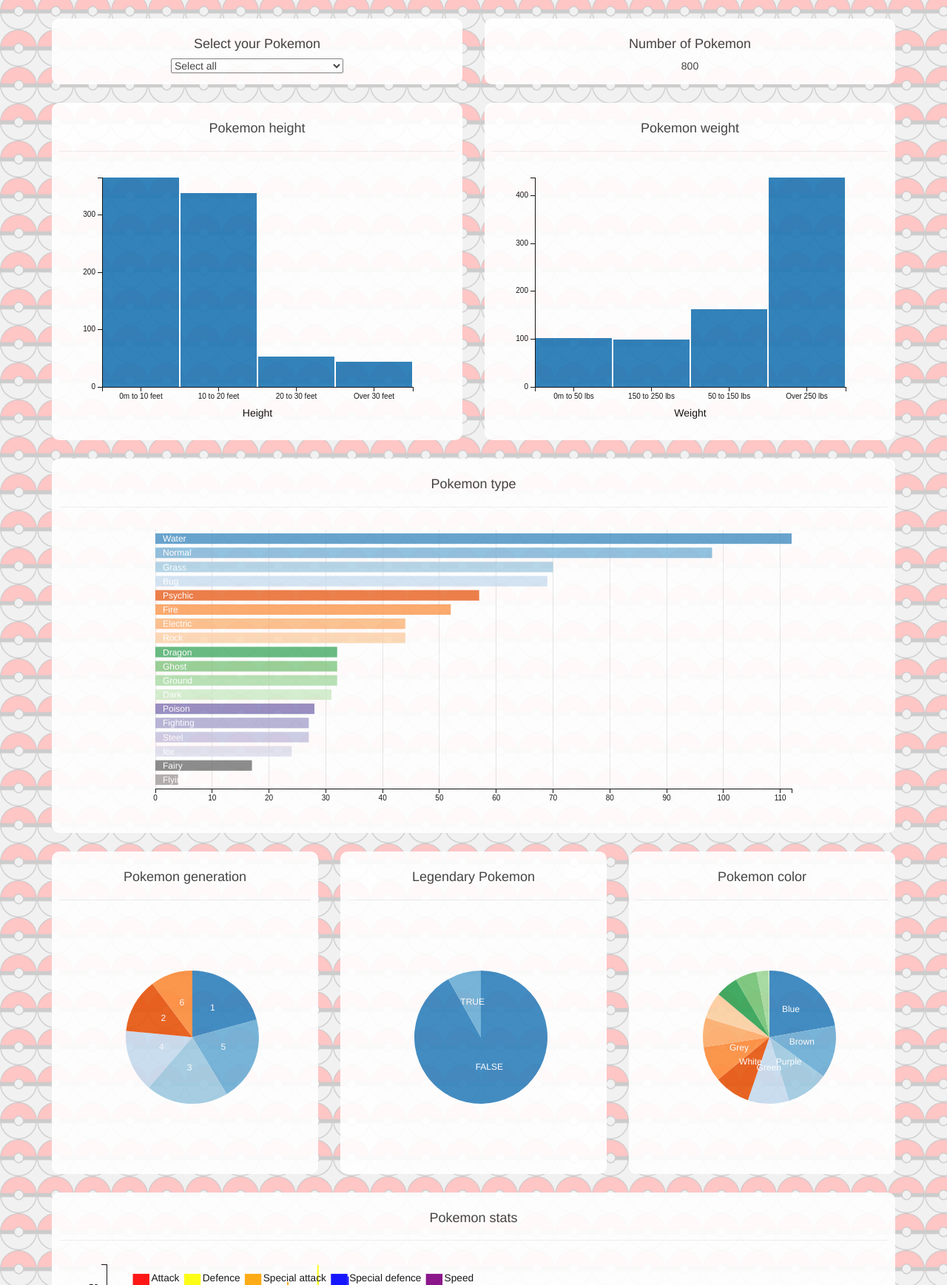
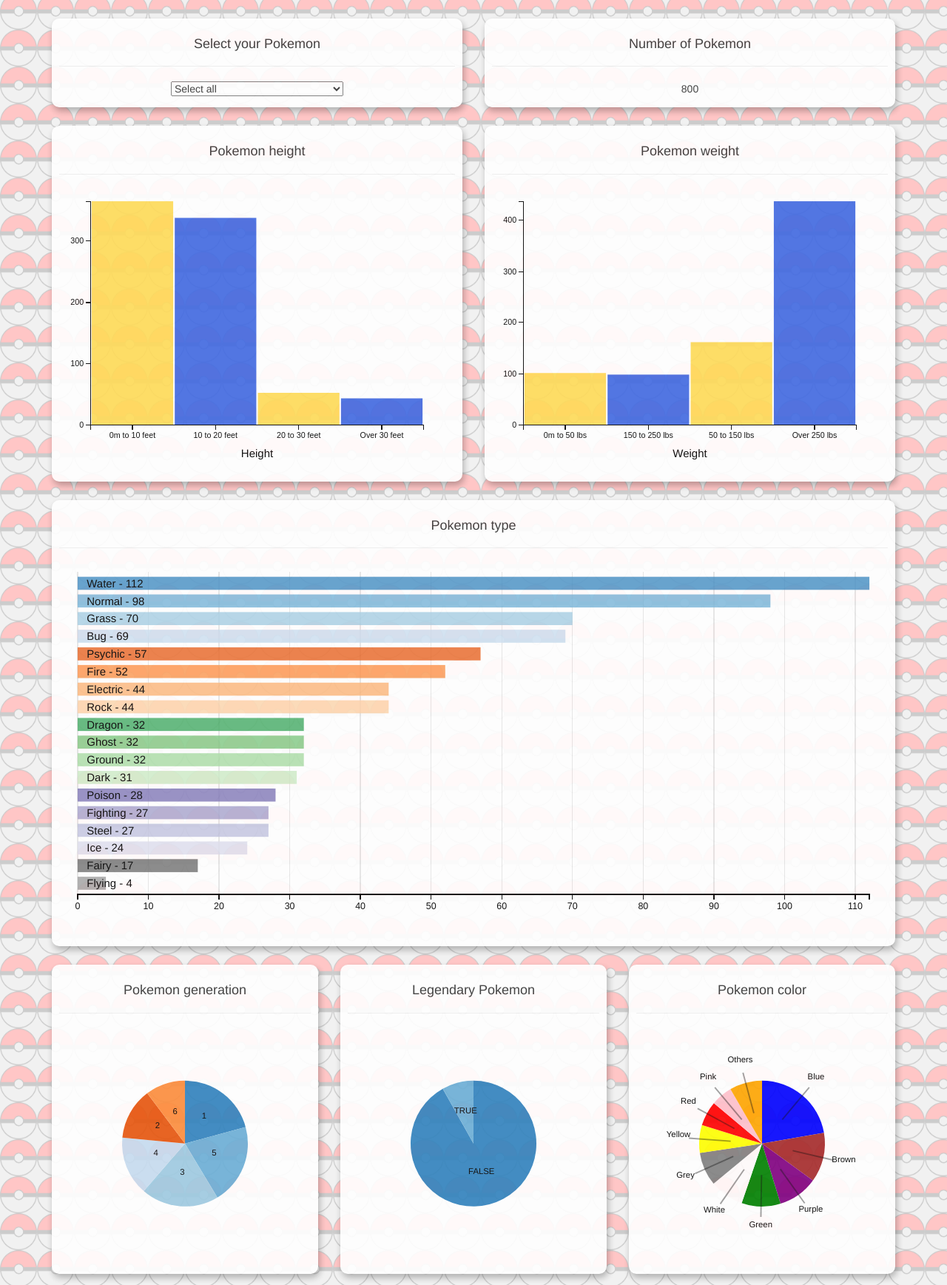
Before and after one commit to Jorden-V/Pokemon_Data_Dashboard_2nd_Project, a plain HTML site: page index.html in a window 1280 px wide. Shown: the part 60-1797 px from the top of the page at 74% size. Drawn offline with nearby package versions, Linux system fonts and the light colour scheme; animation ran at ten frames a second.

Commit message:
added modal, updated colors our charts

```diff
--- a/index.html
+++ b/index.html
@@ -34,13 +34,33 @@
                         <a href="https://fontmeme.com/pokemon-font/"><img src="https://fontmeme.com/permalink/190329/10c5cfb38617518bf1450a3a3b274cc8.png" alt="pokemon-font" border="0" height="50"></a>
                     </div>
                     <div class="hidden-xs col-sm-2">
-                        <a class="info-icons"><i class="fas fa-question-circle"></i></a>
-                        <a class="info-icons"><i class="fas fa-info-circle"></i></a>
+                        <a data-toggle="modal" data-target="#myModal" class="info-icons"><i class="fas fa-question-circle"></i></a>
                     </div>
                 </div>
             </div>
         </div>
     </nav>
+
+    <!-------- Boostrap modal ------------>
+
+    <div class="modal fade" id="myModal" tabindex="-1" role="dialog" aria-labelledby="myModalLabel">
+        <div class="modal-dialog" role="document">
+            <div class="modal-content">
+                <div class="modal-header">
+                    <button type="button" class="close" data-dismiss="modal" aria-label="Close"><span aria-hidden="true">&times;</span></button>
+                    <h4 class="modal-title" id="myModalLabel">Pokemon dashboard</h4>
+                </div>
+                <div class="modal-body">
+                    Lorem ipsum dolor sit amet, consectetur adipisicing elit. Enim, accusantium sequi nam in. Aliquam nobis enim eveniet deleniti dolor beatae vero officiis? Sint, ipsum suscipit ullam ipsa dolorem consequuntur praesentium voluptatem enim hic soluta, delectus id odio exercitationem vero alias voluptatum distinctio. Quibusdam ipsum iure iusto labore molestiae animi placeat?
+                </div>
+                <div class="modal-footer">
+                    <button type="button" class="btn btn-default" data-dismiss="modal">Close</button>
+                    <button type="button" class="btn btn-primary">lets get started</button>
+                </div>
+            </div>
+        </div>
+    </div>
+
     <section class="container">
 
         <!-------- Info modal and tour mobile only ------------>
@@ -66,11 +86,13 @@
                     <div class="col-xs-12 col-sm-6">
                         <div id="select-pokemon" class="content-style">
                             <h4> Select your Pokemon</h4>
+                            <hr>
                         </div>
                     </div>
                     <div class="col-xs-12 col-sm-6">
                         <div id="pokemon-volume" class="content-style">
                             <h4>Number of Pokemon</h4>
+                            <hr>
                         </div>
                     </div>
                 </div>
@@ -156,6 +178,8 @@
     <footer>
 
     </footer>
+    <script src="https://code.jquery.com/jquery-3.3.1.min.js" integrity="sha256-FgpCb/KJQlLNfOu91ta32o/NMZxltwRo8QtmkMRdAu8=" crossorigin="anonymous"></script>
+    <script src="https://maxcdn.bootstrapcdn.com/bootstrap/3.3.7/js/bootstrap.min.js" integrity="sha384-Tc5IQib027qvyjSMfHjOMaLkfuWVxZxUPnCJA7l2mCWNIpG9mGCD8wGNIcPD7Txa" crossorigin="anonymous"></script>
 </body>
 
 </html>
--- a/static/css/style.css
+++ b/static/css/style.css
@@ -41,6 +41,7 @@
     opacity: 0.9;
     margin: 12.5px 0;
     text-align: center;
+    box-shadow: 2px 5px 10px rgba(0, 0, 0, 0.3);
 }
 
 .footer {
@@ -60,7 +61,7 @@
     text-align: center;
 }
 
-.button-wrapper{
+.button-wrapper {
     text-align: center;
 }
 
@@ -74,8 +75,17 @@
     text-align: center;
     display: inline-block;
     text-decoration: none;
+    box-shadow: 2px 5px 10px rgba(0, 0, 0, 0.3);
 }
 
 .reset-button a {
     text-decoration: none;
 }
+
+.dc-chart g.row text {
+    fill: black;
+}
+
+.dc-chart text.pie-slice {
+    fill: black;
+}
--- a/static/js/graph1.js
+++ b/static/js/graph1.js
@@ -35,6 +35,10 @@ function show_pokemon_type(ndx) {
         .margins({ top: 10, right: 20, bottom: 40, left: 20 })
         .dimension(typeDim)
         .group(typeGroup)
+        .label(function(d) {
+            return d.key + " - " + d.value;
+        })
+        .useViewBoxResizing(true)
         .transitionDuration(500)
         .transitionDuration(500);
 }
@@ -45,6 +49,7 @@ function show_pokemon_gen(ndx) {
     dc.pieChart('#pokemon-gen-type')
         .height(330)
         .radius(90)
+        .useViewBoxResizing(true)
         .transitionDuration(1500)
         .dimension(genDim)
         .group(genGroup);
@@ -56,6 +61,7 @@ function show_legendary_pokemon(ndx) {
     dc.pieChart('#legendary-pokemon')
         .height(330)
         .radius(90)
+        .useViewBoxResizing(true)
         .transitionDuration(1500)
         .dimension(legendaryDim)
         .group(legendaryGroup);
@@ -72,17 +78,30 @@ function show_total_pokemon_volume(ndx) {
 }
 
 function show_pokemon_color(ndx) {
+    var chartColors = d3.scale.ordinal()
+        .range(['blue', 'brown', 'purple', 'green', '#fffafa', 'grey', 'yellow', 'red', 'pink', 'orange', 'black', 'gold']);
     var colorDim = ndx.dimension(dc.pluck('color'));
     var colorGroup = colorDim.group();
     dc.pieChart('#pokemon-color')
         .height(330)
         .radius(90)
+        .colorAccessor(function(d) {
+            return d.key;
+        })
+        .colors(chartColors)
+        .externalLabels(30)
+        .drawPaths(true)
+        .minAngleForLabel(0)
+        .cap(9)
+        .useViewBoxResizing(true)
         .transitionDuration(1500)
         .dimension(colorDim)
         .group(colorGroup);
 }
 
 function show_pokemon_height(ndx) {
+    var chartColors = d3.scale.ordinal()
+        .range(['#ffdb58', '#4169e1']);
     var heightDim = ndx.dimension(function(d) {
         switch (true) {
             case (d.height == 0):
@@ -104,7 +123,12 @@ function show_pokemon_height(ndx) {
         .margins({ top: 15, right: 40, bottom: 40, left: 40 })
         .dimension(heightDim)
         .group(heightGroup)
+        .colorAccessor(function(d) {
+            return d.key;
+        })
+        .colors(chartColors)
         .elasticY(true)
+        .useViewBoxResizing(true)
         .x(d3.scale.ordinal())
         .xUnits(dc.units.ordinal)
         .xAxisLabel('Height')
@@ -112,6 +136,8 @@ function show_pokemon_height(ndx) {
 }
 
 function show_pokemon_weight(ndx) {
+    var chartColors = d3.scale.ordinal()
+        .range(['#ffdb58', '#4169e1']);
     var weightDim = ndx.dimension(function(d) {
         switch (true) {
             case (d.weight == 0):
@@ -133,7 +159,12 @@ function show_pokemon_weight(ndx) {
         .margins({ top: 15, right: 40, bottom: 40, left: 40 })
         .dimension(weightDim)
         .group(weightGroup)
+        .colorAccessor(function(d) {
+            return d.key;
+        })
+        .colors(chartColors)
         .elasticY(true)
+        .useViewBoxResizing(true)
         .x(d3.scale.ordinal())
         .xUnits(dc.units.ordinal)
         .xAxisLabel('Weight')
@@ -162,7 +193,7 @@ function show_pokemon_stats(ndx) {
         .width(900)
         .height(400)
         .margins({ top: 10, right: 30, bottom: 40, left: 40 })
-        .x(d3.scale.linear().domain([0,250]))
+        .x(d3.scale.linear().domain([0, 250]))
         .xAxisLabel('Attribute Value')
         .yAxisLabel('Frequency')
         .elasticY(true)
@@ -171,8 +202,8 @@ function show_pokemon_stats(ndx) {
         .brushOn(false)
         .compose([
             dc.lineChart(compositeChart)
-                .colors('red')
-                .group(attackGroup, 'Attack'),
+            .colors('red')
+            .group(attackGroup, 'Attack'),
             dc.lineChart(compositeChart)
             .colors('yellow')
             .group(defenceGroup, 'Defence'),
```
